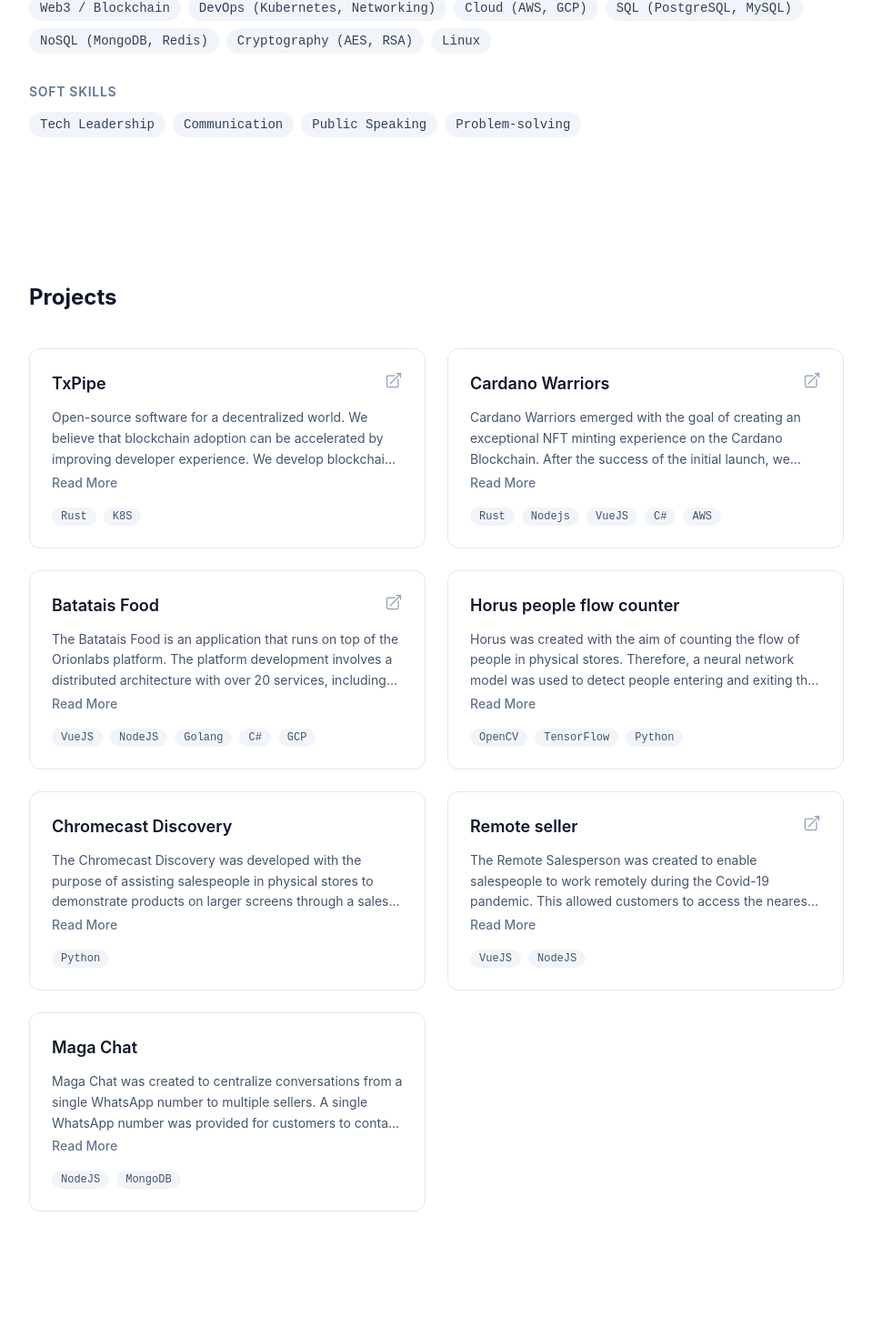
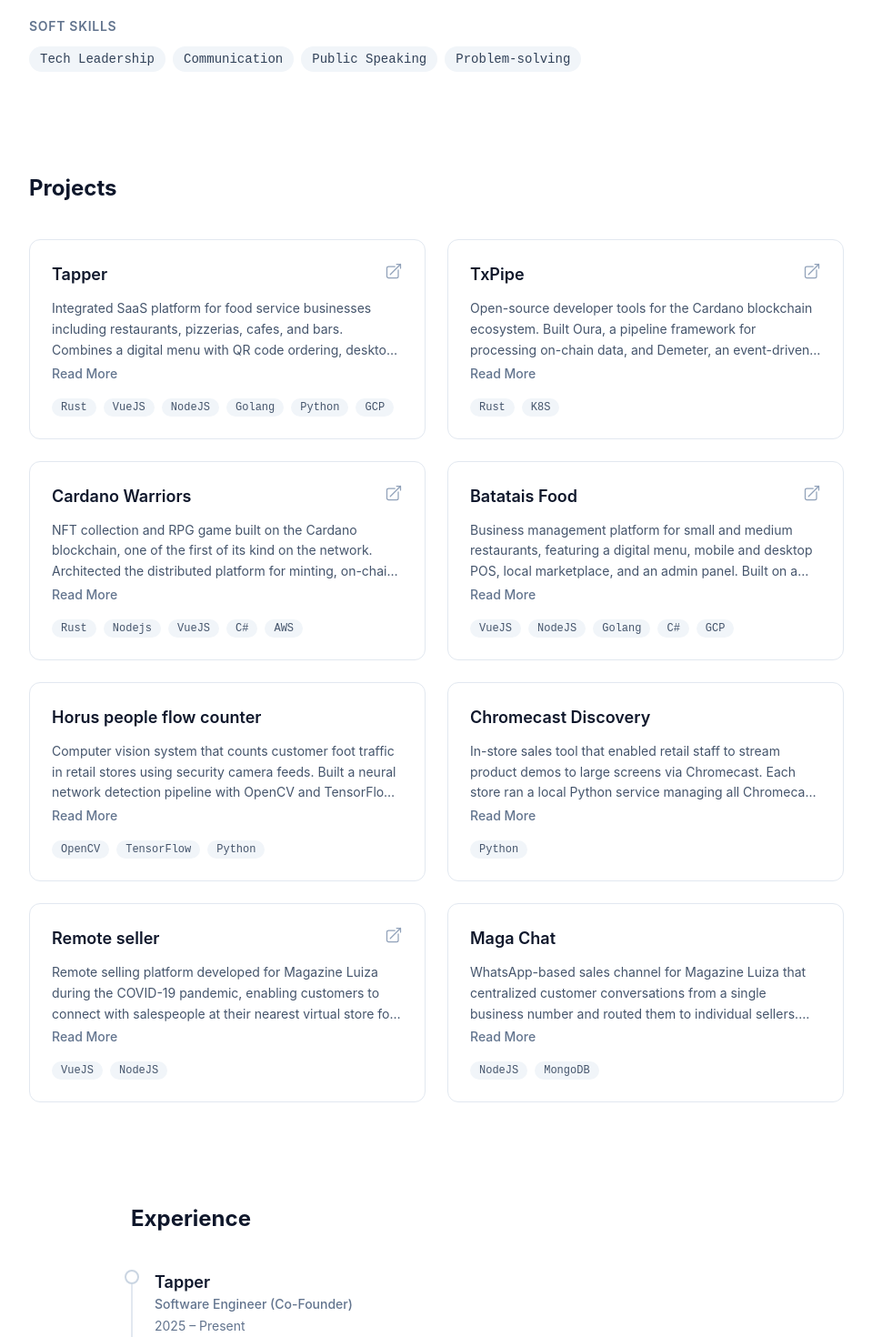
Before and after one commit to paulobressan/portfolio, a Vue app: page / in a window 1280 px wide. Shown: the part 896-2366 px from the top of the page at 91% size, without its empty margins (160-1119 px from the left). Built offline with nearby package versions, Linux system fonts and the light colour scheme.

Commit message:
feat: improve texts and UI components

```diff
--- a/src/components/AboutSection.vue
+++ b/src/components/AboutSection.vue
@@ -3,7 +3,7 @@
 </script>
 
 <template>
-  <section id="about" class="py-10 sm:py-20 px-6">
+  <section id="about" class="py-10 sm:py-14 px-6">
     <div class="mx-auto max-w-2xl text-left sm:text-center">
       <h1
         class="text-4xl font-bold tracking-tight text-slate-900 dark:text-white sm:text-5xl"
--- a/src/components/ContactSection.vue
+++ b/src/components/ContactSection.vue
@@ -4,7 +4,7 @@
 </script>
 
 <template>
-  <section id="contact" class="py-10 sm:py-20 px-6">
+  <section id="contact" class="py-10 sm:py-14 px-6">
     <div class="mx-auto max-w-2xl">
       <h2 class="mb-10 text-2xl font-bold text-slate-900 dark:text-white">
         Contact
--- a/src/components/EducationSection.vue
+++ b/src/components/EducationSection.vue
@@ -3,7 +3,7 @@
 </script>
 
 <template>
-  <section id="education" class="py-10 sm:py-20 px-6">
+  <section id="education" class="py-10 sm:py-14 px-6">
     <div class="mx-auto max-w-2xl">
       <h2 class="mb-10 text-2xl font-bold text-slate-900 dark:text-white">
         Education
--- a/src/components/ExperienceSection.vue
+++ b/src/components/ExperienceSection.vue
@@ -4,7 +4,7 @@
 </script>
 
 <template>
-  <section id="experience" class="py-10 sm:py-20 px-6">
+  <section id="experience" class="py-10 sm:py-14 px-6">
     <div class="mx-auto max-w-2xl">
       <h2 class="mb-10 text-2xl font-bold text-slate-900 dark:text-white">
         Experience
--- a/src/components/ProjectsSection.vue
+++ b/src/components/ProjectsSection.vue
@@ -4,7 +4,7 @@
 </script>
 
 <template>
-  <section id="projects" class="py-10 sm:py-20 px-6">
+  <section id="projects" class="py-10 sm:py-14 px-6">
     <div class="mx-auto max-w-4xl">
       <h2 class="mb-10 text-2xl font-bold text-slate-900 dark:text-white">
         Projects
--- a/src/components/SkillsSection.vue
+++ b/src/components/SkillsSection.vue
@@ -16,7 +16,7 @@
 </script>
 
 <template>
-  <section id="skills" class="py-10 sm:py-20 px-6">
+  <section id="skills" class="py-10 sm:py-14 px-6">
     <div class="mx-auto max-w-4xl">
       <h2 class="text-2xl font-bold text-slate-900 dark:text-white">Skills</h2>
 
--- a/src/data/experience.ts
+++ b/src/data/experience.ts
@@ -3,7 +3,7 @@
 export const experience: Experience[] = [
   {
     company: "Tapper",
-    role: "Software Engineer",
+    role: "Software Engineer (Co-Founder)",
     startYear: 2025,
     description:
       "Building an integrated business management platform for food service establishments, combining digital menus, POS systems, delivery management, and AI-powered WhatsApp chatbot into a single solution.",
@@ -18,17 +18,16 @@
   },
   {
     company: "Cardano Warriors",
-    role: "Software Engineer (Co-Founder/Tech Lead)",
+    role: "Tech Lead (Co-Founder)",
     startYear: 2021,
     endYear: 2024,
     description:
       "Co-founded and led the tech team of one of the first NFT collections minted on Cardano, built as an RPG game. Defined the architecture, managed teams and oversaw 20 designers and developers. Built a distributed platform to manage game assets (off-chain and on-chain), an interactive game map using image processing and Leaflet, and a minting engine integrated with Cardano. The critical path used event-driven architecture with RabbitMQ. Developed on-chain data pipelines and secured quest results with symmetric and asymmetric cryptography. Successfully launched a real-time beta using Unity.",
   },
   {
-    company: "Orionlabs/Batatais Food",
-    role: "Software Engineer (Co-Founder/Tech Lead)",
+    company: "Batatais Food",
+    role: "Software Engineer (Co-Founder)",
     startYear: 2021,
-    endYear: 2023,
     description:
       "Initiated the concept, defined the architecture and led the development team. Provided advanced technology solutions to small and medium-sized restaurants, helping them automate operations and enhance the food sales experience. The platform includes an admin panel, mobile POS, desktop POS, digital e-commerce menu, and a local marketplace. Built with a scalable microservices architecture using NodeJS, VueJS, C#, Dart, Python and Golang.",
   },
--- a/src/data/profile.ts
+++ b/src/data/profile.ts
@@ -4,7 +4,7 @@
   name: "Paulo Bressan",
   title: "Software Engineer",
   about:
-    "Software Engineer with 10+ years of experience building products across food-tech, blockchain, e-commerce, and computer vision. Currently at Tapper, building an integrated management platform for food service businesses. Previously built open-source blockchain infrastructure at TxPipe (Oura, Demeter) and co-founded Cardano Warriors, leading a team of 20. Experienced in architecting distributed systems, from Kubernetes CRDs and custom reverse proxies to event-driven platforms with RabbitMQ. Polyglot developer comfortable with Rust, TypeScript, Python, Go, and C# — always picking the right tool for the job.",
+    "Software Engineer with 10+ years of experience building products across food-tech, blockchain, e-commerce, and computer vision. Currently at Tapper, building an integrated management platform for food service businesses. Previously built open-source blockchain infrastructure at TxPipe (Oura, Demeter) and co-founded Cardano Warriors, leading a team of 20. Experienced in architecting distributed systems, from Kubernetes CRDs and custom reverse proxies to event-driven platforms with RabbitMQ. Polyglot developer comfortable with Rust, TypeScript, Python, Go, and C#. Always picking the right tool for the job.",
   email: "paulo@bressan.me",
   phone: "+5516994449951",
   linkedIn: "https://www.linkedin.com/in/paulo-b-335501115/",
--- a/src/data/projects.ts
+++ b/src/data/projects.ts
@@ -2,49 +2,56 @@
 
 export const projects: Project[] = [
   {
+    name: "Tapper",
+    description:
+      "Integrated SaaS platform for food service businesses including restaurants, pizzerias, cafes, and bars. Combines a digital menu with QR code ordering, desktop and mobile POS with offline support, delivery management, and an AI-powered WhatsApp chatbot for automated customer service. Built on a distributed microservices architecture serving hundreds of establishments across Brazil.",
+    technologies: ["Rust", "VueJS", "NodeJS", "Golang", "Python", "GCP"],
+    url: "https://tapper.com.br/",
+  },
+  {
     name: "TxPipe",
     description:
-      "Open-source software for a decentralized world. We believe that blockchain adoption can be accelerated by improving developer experience. We develop blockchain tools, leveraging the open-source community and its methodologies.",
+      "Open-source developer tools for the Cardano blockchain ecosystem. Built Oura, a pipeline framework for processing on-chain data, and Demeter, an event-driven decentralized cloud platform offering blockchain infrastructure, services, and hosting on Kubernetes.",
     technologies: ["Rust", "K8S"],
     url: "https://txpipe.io/",
   },
   {
     name: "Cardano Warriors",
     description:
-      "Cardano Warriors emerged with the goal of creating an exceptional NFT minting experience on the Cardano Blockchain. After the success of the initial launch, we decided to embark on the development of an immersive RPG game with native integration into the Cardano Blockchain. To achieve this, we initiated the development of a platform that enables the purchase of land within the world of Cardano Warriors. Following the successful launch of the platform, we introduced the first gameplay experience called Time Attack. From that stage onward, we focused our efforts on enhancing and developing the platform, creating a new minting engine and transaction management system specifically tailored for Cardano. We utilized Rust to implement the services, rabbitMQ for communication and messaging, Redis for cache storage, and Postgresql as the transactional database. The initial version of the game was built on the Unity Engine. After completing this revamp, our final major delivery was the implementation of a hybrid on-chain/off-chain store and inventory. In this store, players had the opportunity to acquire a game item called Stardust, a magical crystal that, when activated, releases randomly generated items with varying levels of rarity.",
+      "NFT collection and RPG game built on the Cardano blockchain, one of the first of its kind on the network. Architected the distributed platform for minting, on-chain asset management, an interactive game map, and a hybrid on-chain/off-chain marketplace. The critical path leveraged event-driven architecture with RabbitMQ, and the game launched as a real-time beta on Unity.",
     technologies: ["Rust", "Nodejs", "VueJS", "C#", "AWS"],
     url: "https://cardanowarriors.io/",
   },
   {
     name: "Batatais Food",
     description:
-      "The Batatais Food is an application that runs on top of the Orionlabs platform. The platform development involves a distributed architecture with over 20 services, including Core API, Backend API, Socket Server, and Print Server. These services were developed using NodeJS with MongoDB, Golang, and C#. The desktop Point of Sale (POS) and Print Client were developed using C# Windows Form, while the mobile POS and Marketplace APP were developed using Flutter. The administrative panels were built using VueJS, and finally, the ecommerce section, which required good SEO, was developed using NuxtJS. Currently, the platform has over 200 clients. In addition to B2C functionality, the platform also offers B2B capabilities for partners who wish to replicate our use case and resell our systems under their own brand.",
+      "Business management platform for small and medium restaurants, featuring a digital menu, mobile and desktop POS, local marketplace, and an admin panel. Built on a distributed architecture with 20+ microservices using NodeJS, Golang, and C#, serving over 200 clients with B2B white-label capabilities for resellers.",
     technologies: ["VueJS", "NodeJS", "Golang", "C#", "GCP"],
     url: "https://www.batataisfood.com.br/",
   },
   {
     name: "Horus people flow counter",
     description:
-      "Horus was created with the aim of counting the flow of people in physical stores. Therefore, a neural network model was used to detect people entering and exiting the stores, utilizing the store's security cameras with OpenCV to manipulate the frame. Thus, the input data of people was sent to a database, which was later transferred to Google's DataLake for analysis and cross-referencing with other data, such as sales data, generating analyses of promotional campaign results conducted in physical stores, as well as determining peak days or hours of store traffic, among other insights.",
+      "Computer vision system that counts customer foot traffic in retail stores using security camera feeds. Built a neural network detection pipeline with OpenCV and TensorFlow, feeding data into Google BigQuery for cross-referencing with sales metrics and generating insights on campaign performance and peak traffic patterns.",
     technologies: ["OpenCV", "TensorFlow", "Python"],
   },
   {
     name: "Chromecast Discovery",
     description:
-      "The Chromecast Discovery was developed with the purpose of assisting salespeople in physical stores to demonstrate products on larger screens through a sales application. In addition to enabling product streaming, the device also featured an idle function that activated after a few minutes of inactivity, displaying campaign media on the screens. Each physical store had a Linux server running an internal Python service responsible for managing all the Chromecasts in the store, allowing sales applications to transmit via an HTTP API. The server also operated a Multicast DNS service, eliminating the need for server IP configuration in the sales applications. To configure the campaigns to be displayed during idle times, an administrative panel was created, enabling the configuration of images and videos to be shown in each section of the store.",
+      "In-store sales tool that enabled retail staff to stream product demos to large screens via Chromecast. Each store ran a local Python service managing all Chromecast devices through an HTTP API with mDNS auto-discovery, plus an admin panel for configuring idle-mode campaign media by store section.",
     technologies: ["Python"],
   },
   {
     name: "Remote seller",
     description:
-      "The Remote Salesperson was created to enable salespeople to work remotely during the Covid-19 pandemic. This allowed customers to access the nearest virtual store and choose a salesperson for assistance and making a purchase. The solution was developed using NuxtJS for the front-end and NodeJS for the Web API.",
+      "Remote selling platform developed for Magazine Luiza during the COVID-19 pandemic, enabling customers to connect with salespeople at their nearest virtual store for assisted purchases. Built with NuxtJS and NodeJS.",
     technologies: ["VueJS", "NodeJS"],
     url: "https://lojas.magazineluiza.com.br/nossos-vendedores",
   },
   {
     name: "Maga Chat",
     description:
-      "Maga Chat was created to centralize conversations from a single WhatsApp number to multiple sellers. A single WhatsApp number was provided for customers to contact the sellers, so an API called Kraken was developed to validate the idea of sales through WhatsApp. This API was written in NodeJS and had direct integration with the WhatsApp Business service.",
+      "WhatsApp-based sales channel for Magazine Luiza that centralized customer conversations from a single business number and routed them to individual sellers. Built an integration layer on NodeJS with direct WhatsApp Business API connectivity.",
     technologies: ["NodeJS", "MongoDB"],
   },
 ];
```
